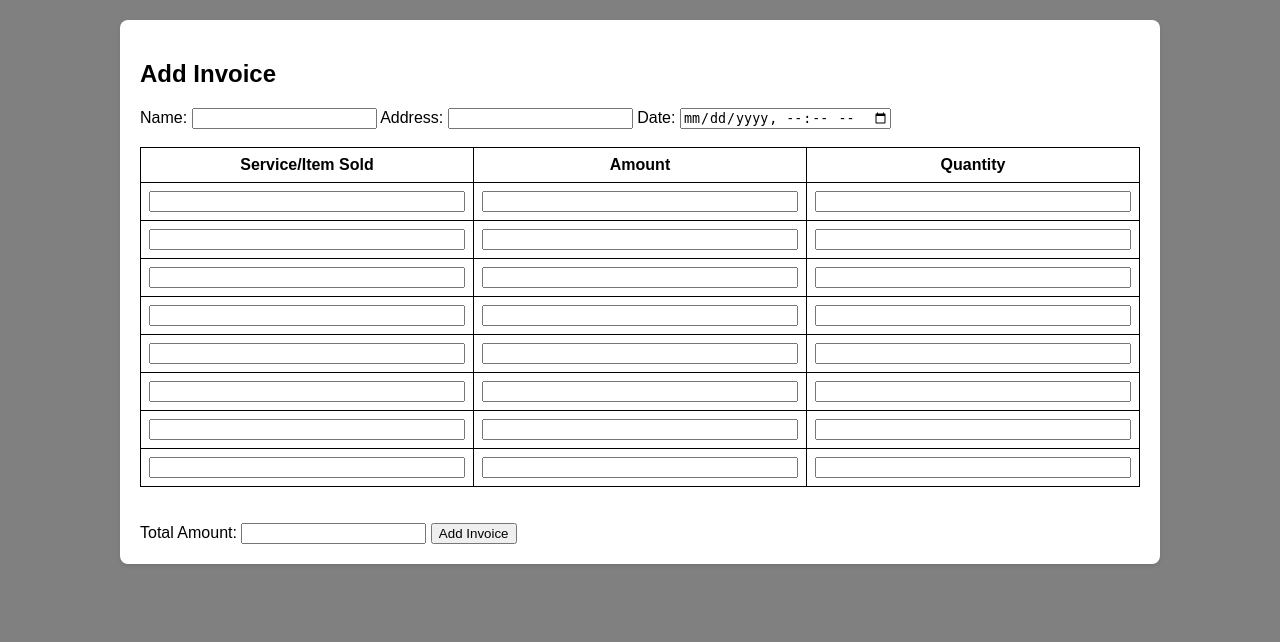
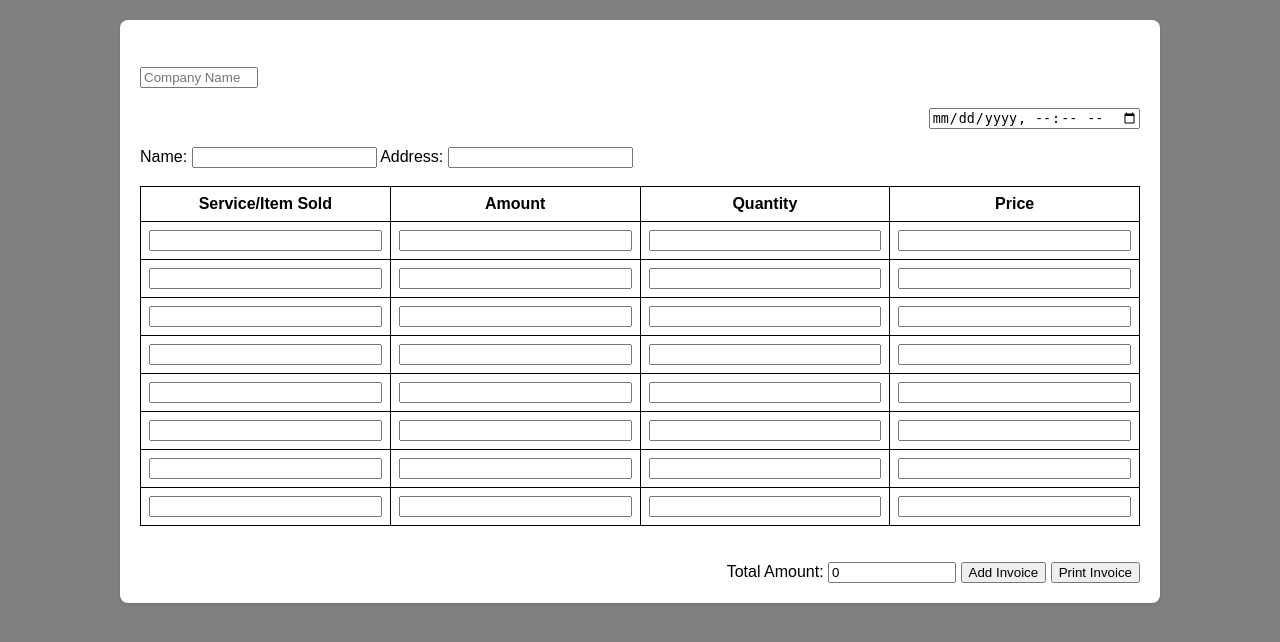
Before and after one commit to Brandarius/invoice, a Flask app: page / in a window 1280 px wide. Shown: the part 107-749 px from the top of the page. Run offline with Flask 3, Linux system fonts and the light colour scheme.

Commit message:
added print function. just need to automatically update the total price and it should be about done for basic use

```diff
--- a/app.py
+++ b/app.py
@@ -16,22 +16,52 @@ class Invoice_List(db.Model):
     date = db.Column(db.DateTime, nullable=False, default=datetime.utcnow)
 
 with app.app_context():
-    #db.drop_all()
+    db.drop_all()
     db.create_all()
 
 @app.route('/', methods=['GET', 'POST'])
 def main_page():
     if request.method == 'POST':
         name = request.form['name']
-        amount = request.form['amount']
         address = request.form['address']
         date_str = request.form['date']
         date = datetime.strptime(date_str, '%Y-%m-%dT%H:%M')
-        new_invoice = Invoice_List(name=name, amount=amount, date=date)
+
+        items = []
+        total_amount = 0
+
+        for i in range(8):
+            item_name = request.form.get(f'item_{i}')
+
+            amount_str = request.form.get(f'amount_{i}')
+            amount = float(amount_str) if amount_str.strip() else None
+
+            quantity_str = request.form.get(f'quantity_{i}')
+            quantity = int(quantity_str) if quantity_str.strip() else None
+
+            if amount is not None and quantity is not None:
+                price = amount * quantity
+                total_amount += price
+            else:
+                price = None
+
+            items.append({
+                'item_name': item_name,
+                'amount': amount,
+                'quantity': quantity,
+                'price': price
+            })
+        new_invoice = Invoice_List(name=name, amount=total_amount, date=date)
         db.session.add(new_invoice)
         db.session.commit()
+
         return redirect(url_for('invoice_list'))
-    return render_template('main_page.html')
+
+    items = [{'item_name': '', 'amount': '', 'quantity': '', 'price': ''} for _ in range(8)]
+    return render_template('main_page.html', items=items, total_amount=0)
+
+
+
 
 @app.route('/invoice_list')
 def invoice_list():
--- a/static/css/main_page.css
+++ b/static/css/main_page.css
@@ -43,3 +43,17 @@ body {
     max-height: 1000px; /* Adjust this value as needed */
     overflow-y: auto;
 }
+#total_amount {
+    text-align: right;
+}
+@media print {
+    /* Hide the navbar and any buttons */
+    .navbar,
+    button {
+        display: none;
+    }
+}
+#date_box {
+    text-align: right;
+    padding-top: 0%;
+}
--- /dev/null
+++ b/static/js/invoice.js
@@ -0,0 +1,18 @@
+function calculatePrice(input) {
+    var index = input.dataset.index;
+    var amount = document.getElementById('amount_' + index).value;
+    var quantity = document.getElementById('quantity_' + index).value;
+    var price = document.getElementById('price_' + index);
+    price.value = amount * quantity;
+}
+function calculateTotal() {
+    var total = 0;
+    var rowCount = document.getElementById('invoice_table').rows.length;
+
+    for (var i = 1; i < rowCount; i++) { // Start from 1 to skip the header row
+        var price = parseFloat(document.getElementById('price_' + i).value);
+        total += price;
+    }
+
+    document.getElementById('amount').value = total;
+}
--- /dev/null
+++ b/static/js/print.js
@@ -0,0 +1,11 @@
+// print.js
+
+// Function to handle print functionality
+function handlePrint() {
+    document.getElementById('printButton').addEventListener('click', function() {
+        window.print();
+    });
+}
+
+// Call the function to set up the event listener when the DOM is ready
+document.addEventListener('DOMContentLoaded', handlePrint);
--- a/templates/main_page.html
+++ b/templates/main_page.html
@@ -7,37 +7,46 @@
     <meta name="description" content="">
     <meta name="viewport" content="width=device-width, initial-scale=1">
     <link rel="stylesheet" href="{{ url_for('static', filename='css/main_page.css') }}">
+    <script src="{{ url_for('static', filename='js/invoice.js') }}"></script>
+    <script src="{{ url_for('static', filename='js/print.js') }}"></script>
 </head>
 <body>
     <div class="navbar">
-        <a href='invoice_list'><button id="nav">Created Invoices</button></a>
+        <a href="{{ url_for('invoice_list') }}"><button id="nav">Created Invoices</button></a>
     </div>
     <div class="paper">
-        <h2>Add Invoice</h2>
         <form action="/" method="POST">
+            <h2><input type="text" placeholder="Company Name" style="width: 110px;"></h2><div id="date_box"><input type="datetime-local" id="date" name="date" required><br><br></div>
+
             <label for="name">Name:</label>
             <input type="text" id="name" name="name" required>
             <label for="address">Address:</label>
-            <input type="text" id="address" name="address">
-            <label for="date">Date:</label>
-            <input type="datetime-local" id="date" name="date" required><br><br>
+            <input type="text" id="address" name="address"><br><br>
+            <div id=""></div>
+
+
             <table>
                 <tr>
                     <th>Service/Item Sold</th>
                     <th>Amount</th>
                     <th>Quantity</th>
+                    <th>Price</th>
                 </tr>
                 {% for i in range(8) %}
                 <tr>
-                    <td><input type="text" name="item_{{ i }}" style="width:100%; box-sizing:border-box;"></td>
-                    <td><input type="number" name="amount_{{ i }}" style="width:100%; box-sizing:border-box;"></td>
-                    <td><input type="number" name="quantity_{{ i }}" style="width:100%; box-sizing:border-box;"></td>
+                    <td><input type="text" name="item_{{ i }}" value="{{ items[i].item_name }}" style="width:100%; box-sizing:border-box;"></td>
+                    <td><input type="number" name="amount_{{ i }}" id="amount_{{ i }}" value="{{ items[i].amount }}" style="width:100%; box-sizing:border-box;" data-index="{{ i }}" oninput="calculatePrice(this)"></td>
+                    <td><input type="number" name="quantity_{{ i }}" id="quantity_{{ i }}" value="{{ items[i].quantity }}" style="width:100%; box-sizing:border-box;" data-index="{{ i }}" oninput="calculatePrice(this)"></td>
+                    <td><input type="number" name="price_{{ i }}" id="price_{{ i }}" value="{{ items[i].price }}" readonly style="width:100%; box-sizing:border-box;"></td>
                 </tr>
                 {% endfor %}
             </table><br><br>
-            <label for="amount">Total Amount:</label>
-            <input type="number" id="amount" name="amount" required>
-            <input type="submit" value="Add Invoice">
+            <div id="total_amount">
+                <label for="amount">Total Amount:</label>
+                <input type="number" id="amount" name="amount" value="{{ total_amount }}" readonly style="width: 120px;">
+                <input type="submit" value="Add Invoice">
+                <button id="printButton">Print Invoice</button>
+            </div>
         </form>
     </div>
 </body>
```
Also changed, not shown: instance/invoice_list.db.
